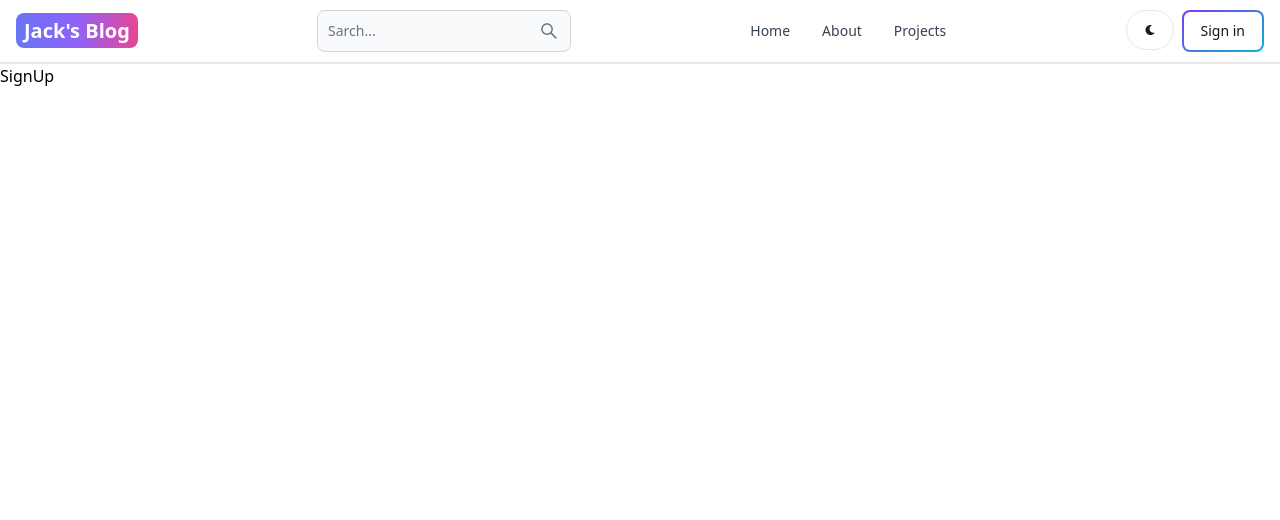
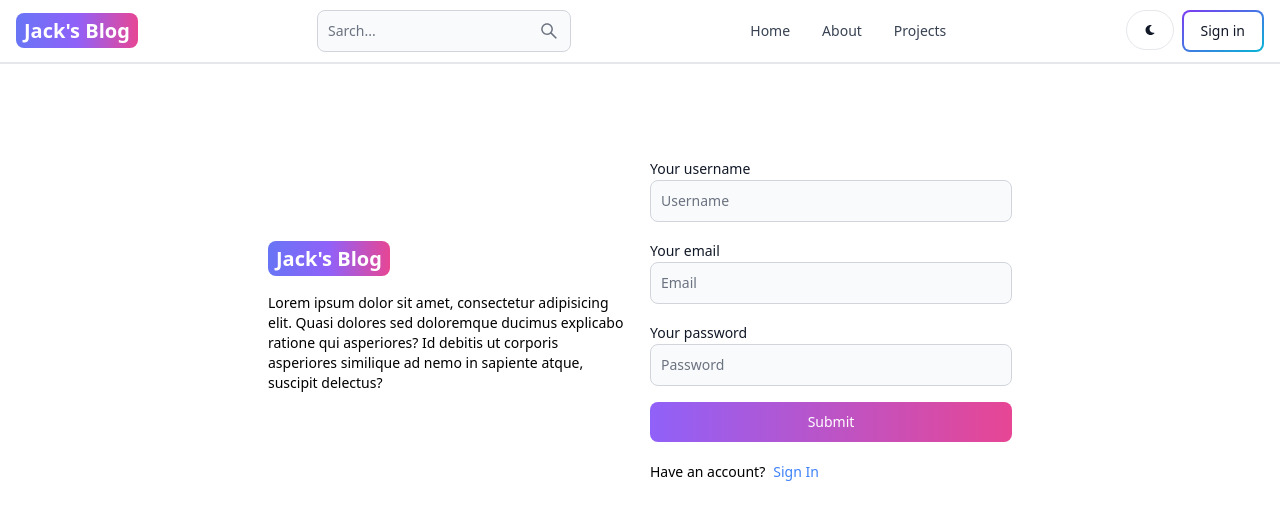
Before and after one commit to jacksonos/blog-web-app, a React (Vite) app in the folder client/: page /sign-up in a window 1280 px wide. Shown: the top 520 px of the page. Built offline with nearby package versions, Linux system fonts and the light colour scheme.

Commit message:
create sign up ui

```diff
--- a/client/src/pages/SignUp.jsx
+++ b/client/src/pages/SignUp.jsx
@@ -1,7 +1,55 @@
-import React from 'react'
+import React from 'react';
+import { Link } from 'react-router-dom';
+import { Button, Label, TextInput } from 'flowbite-react';
 
 export const SignUp = () => {
   return (
-    <div>SignUp</div>
-  )
-}
+    <div className='min-h-screen mt-20'>
+      <div className='flex p-3 max-w-3xl mx-auto flex-col  md:flex-row md:items-center gap-5'>
+        {/* left side */}
+        <div className='flex-1'>
+          <Link
+            to='/'
+            className='sm:text-xl font-bold dark:text-white text-4xl'
+          >
+            <span className='px-2 py-1 bg-gradient-to-r from-indigo-500 via-purple-500 to-pink-500 rounded-lg text-white'>
+              Jack's Blog
+            </span>
+          </Link>
+          <p className='text-sm mt-5'>
+            Lorem ipsum dolor sit amet, consectetur adipisicing elit. Quasi
+            dolores sed doloremque ducimus explicabo ratione qui asperiores? Id
+            debitis ut corporis asperiores similique ad nemo in sapiente atque,
+            suscipit delectus?
+          </p>
+        </div>
+        {/* right side */}
+        <div className='flex-1'>
+          <form className='flex flex-col gap-4'>
+            <div>
+              <Label value='Your username' />
+              <TextInput type='text' placeholder='Username' id='username' />
+            </div>
+            <div>
+              <Label value='Your email' />
+              <TextInput type='email' placeholder='Email' id='email' />
+            </div>
+            <div>
+              <Label value='Your password' />
+              <TextInput type='password' placeholder='Password' id='password' />
+            </div>
+            <Button gradientDuoTone='purpleToPink' type='submit'>
+              Submit
+            </Button>
+          </form>
+          <div className='flex flex-row gap-2 text-sm mt-5'>
+            <span>Have an account?</span>
+            <Link to='/sign-in' className='text-blue-500'>
+              Sign In
+            </Link>
+          </div>
+        </div>
+      </div>
+    </div>
+  );
+};
```
